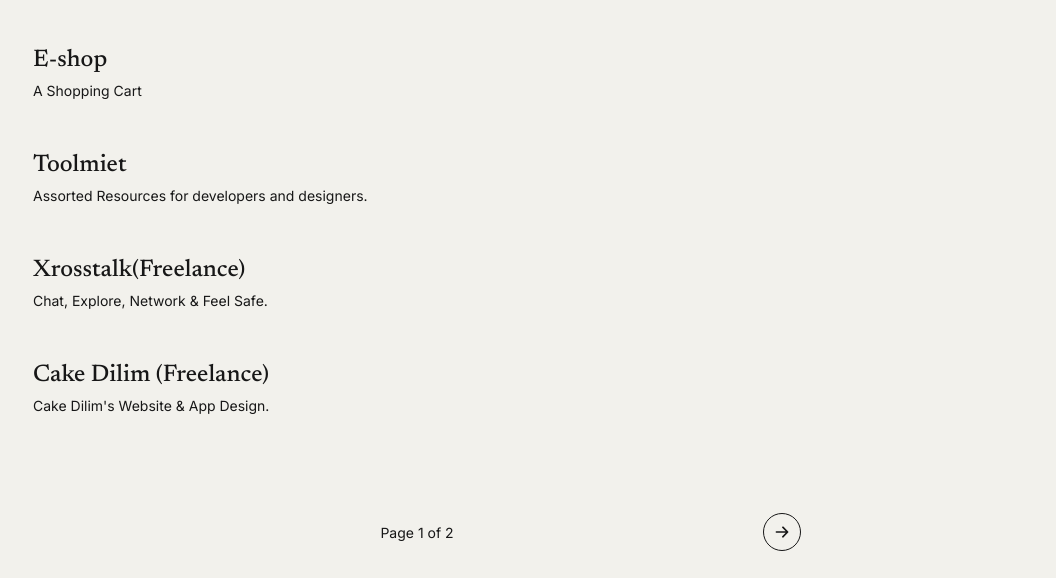
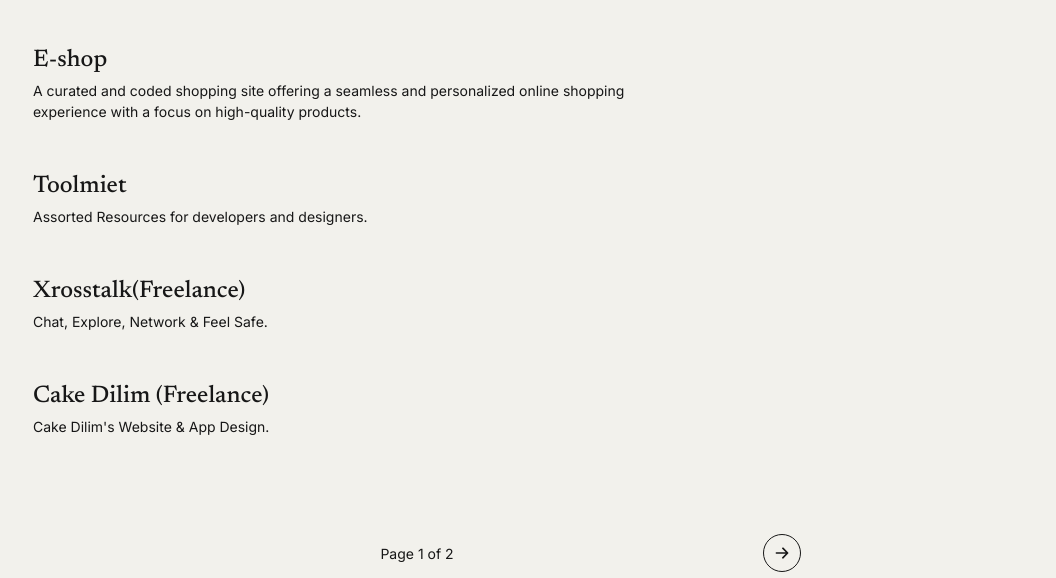
Before and after one commit to Jananisankar21419/janani_portfolio, an Astro site: page /projects in a window 1280 px wide. Shown: the part 222-800 px from the top of the page, without its empty margins (223-1279 px from the left). Built offline with nearby package versions, Linux system fonts and the light colour scheme; Astro itself is replaced by a stand-in of ours.

Commit message:
Update project-5.md

```diff
--- a/src/content/projects/project-5.md
+++ b/src/content/projects/project-5.md
@@ -1,6 +1,6 @@
 ---
 title: 'E-shop'
-description:  A Shopping Cart
+description:  A curated and coded shopping site offering a seamless and personalized online shopping experience with a focus on high-quality products.
 publishDate: 'Aug 17 2024'
 seo:
   image:
```
